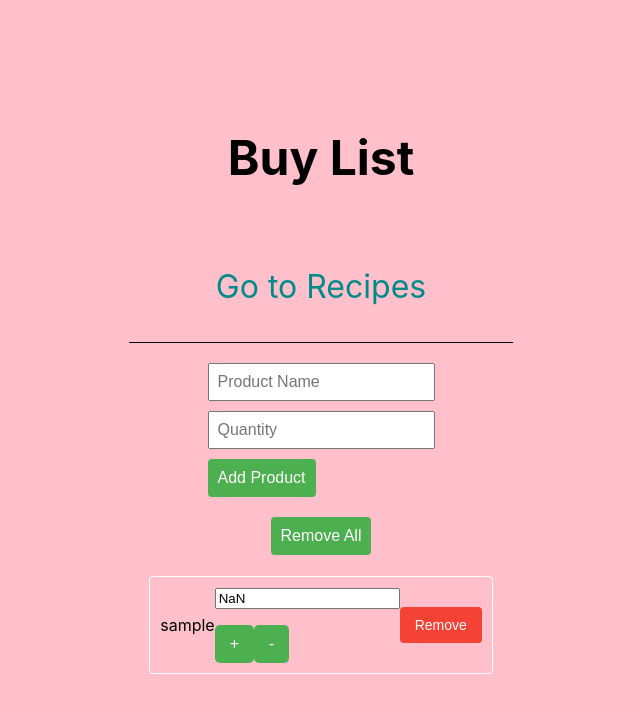
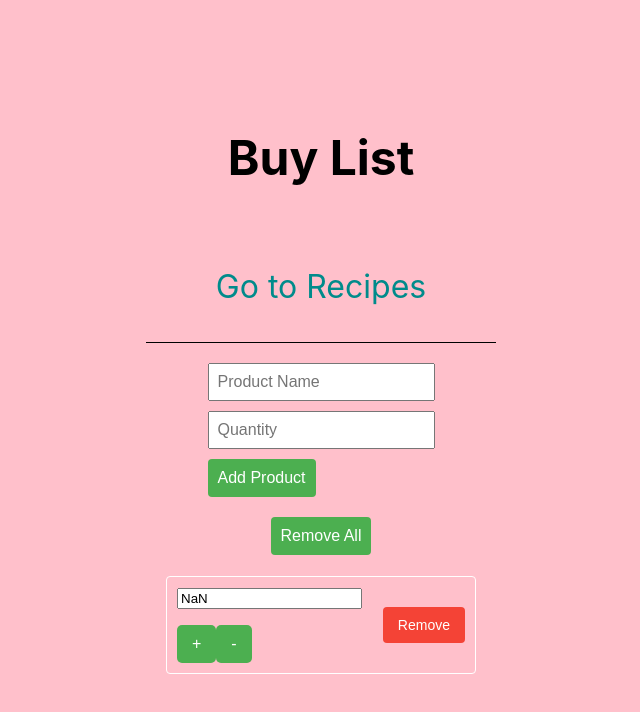
Before and after one commit to bdonka/Recipes-App, a React (Create React App) app: page /buy-list in a window 1280 px wide. Both pictures are taken after typing "Sample", "Sample" into the empty fields and a click on the button "Add Product". Shown: the top 712 px of the page, without its empty margins (319-959 px from the left). Built offline with nearby package versions, Linux system fonts and the light colour scheme.

Commit message:
show product's name

```diff
--- a/src/components/ProductList.js
+++ b/src/components/ProductList.js
@@ -7,7 +7,7 @@ const ProductList = ({ newProducts, onIncrement, onDecrement, onRemove, onInputC
     <ul className="add-products-list">
       {newProducts && newProducts.length > 0 && newProducts.map((product, index) => {
         if (!product) return null;
-        const { name: productName, quantity, measure: productMeasure } = product;
+        const { food: productName, quantity, measure: productMeasure } = product;
 
         return (
           <li className="add-products-item" key={index}>
@@ -18,10 +18,10 @@ const ProductList = ({ newProducts, onIncrement, onDecrement, onRemove, onInputC
                 onChange={(e) => onInputChange(index, parseInt(e.target.value))}
               />
               <p>{productMeasure}</p>
-              <button className="quantity-button" onClick={() => onIncrement(index)}>
+              <button className="increase-quantity-button" onClick={() => onIncrement(index)}>
                 +
               </button>
-              <button className="quantity-button" onClick={() => onDecrement(index)}>
+              <button className="decrease-quantity-button" onClick={() => onDecrement(index)}>
                 -
               </button>
             </div>
```
